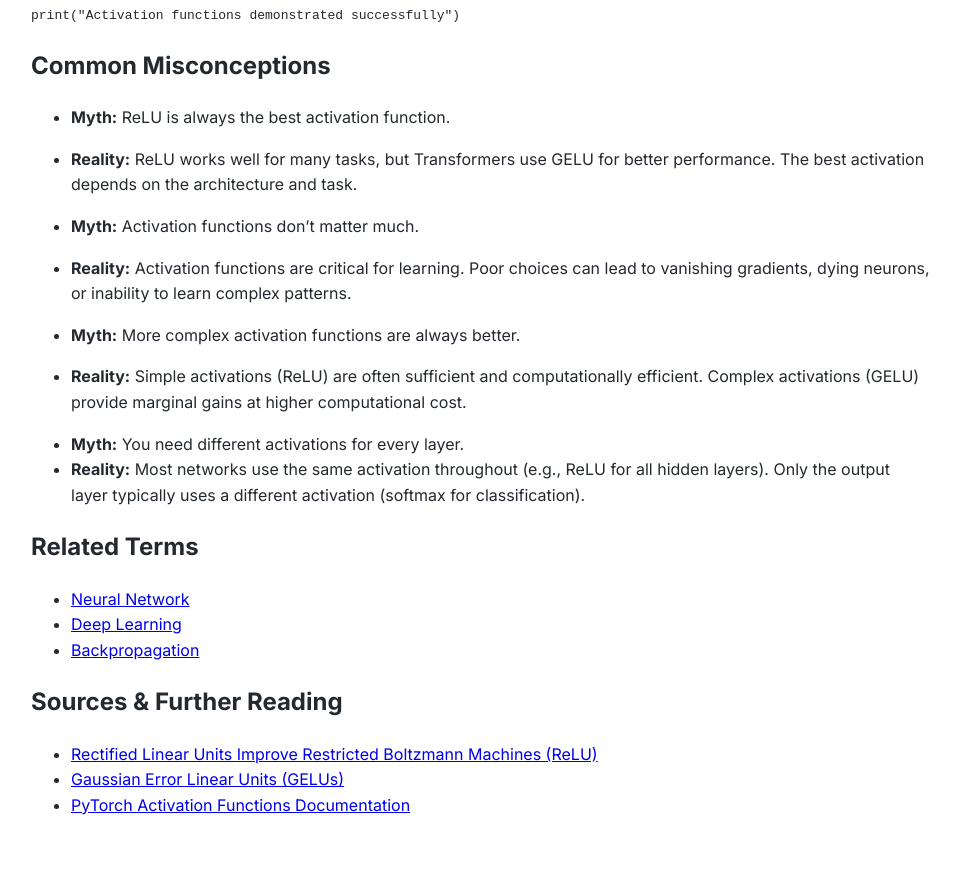
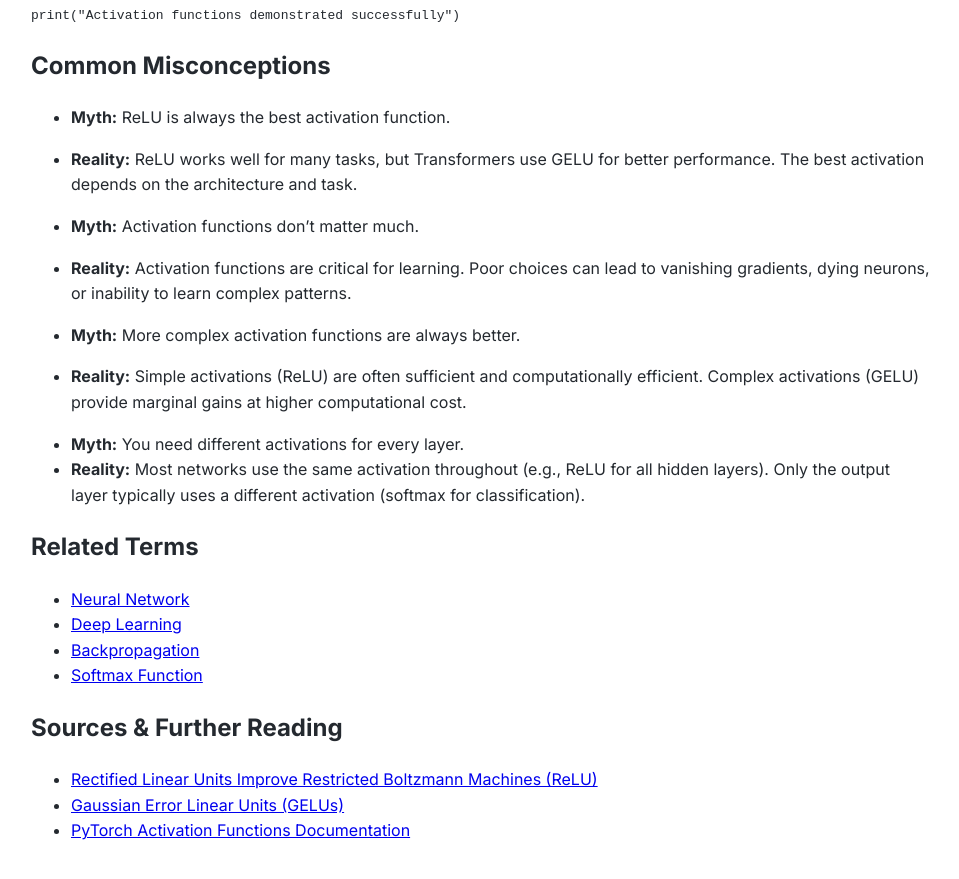
Before and after one commit to alexnubla/ai-dictionary, a Jekyll site: the page built from terms/activation-function.md, in a window 1280 px wide and 900 px high, scrolled down 4820 px. Shown: the top 879 px of the window, without its empty margins (159-1118 px from the left). Built offline with Jekyll 4.4.1, drawn with Linux system fonts in a browser that asks for light colours.

Commit message:
Update activation-function.md

```diff
--- a/terms/activation-function.md
+++ b/terms/activation-function.md
@@ -209,6 +209,7 @@ print("Activation functions demonstrated successfully")
 - [Neural Network](../neural-network/)
 - [Deep Learning](../deep-learning/)
 - [Backpropagation](../backpropagation/)
+- [Softmax Function](../softmax-function/)
 
 ## Sources & Further Reading
 - [Rectified Linear Units Improve Restricted Boltzmann Machines (ReLU)](https://www.cs.toronto.edu/~fritz/absps/reluICML.pdf)
```
